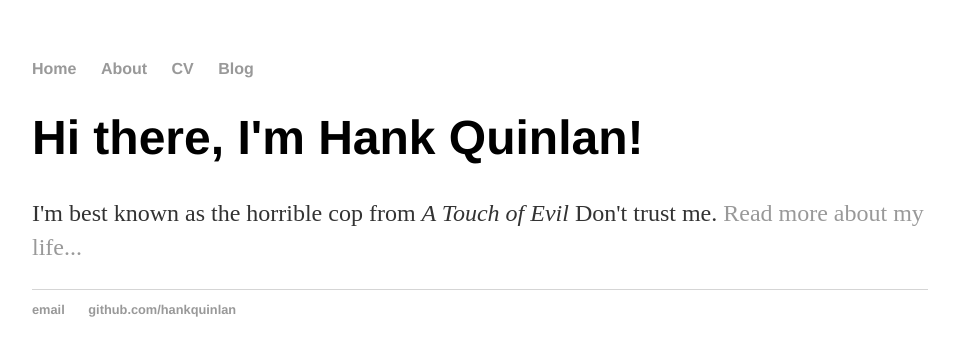
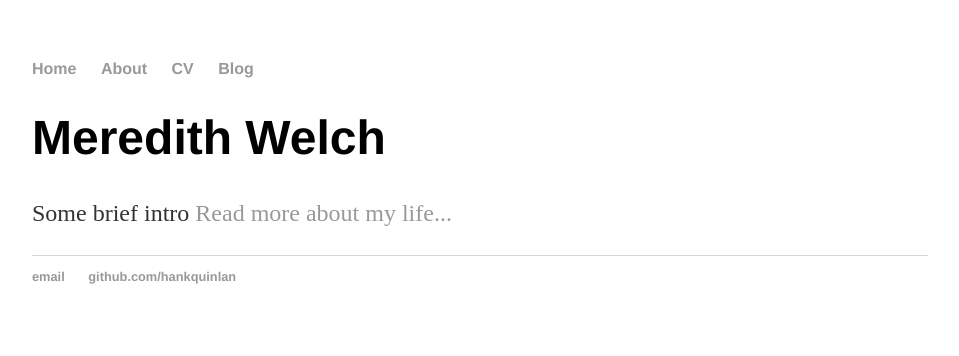
Before and after one commit to mswelch/mswelch.github.io, a Jekyll site: the page built from index.html, in a window 1280 px wide. Shown: the top 356 px of the page, without its empty margins (160-1119 px from the left). Built offline with Jekyll 4.4.1, drawn with Linux system fonts in a browser that asks for light colours.

Commit message:
Update index.html

```diff
--- a/index.html
+++ b/index.html
@@ -1,8 +1,8 @@
 ---
 layout: default
-title: Hank Quinlan, Horrible Cop
+title: Meredith Welch
 ---
 <div class="blurb">
-	<h1>Hi there, I'm Hank Quinlan!</h1>
-	<p>I'm best known as the horrible cop from <em>A Touch of Evil</em> Don't trust me. <a href="/about">Read more about my life...</a></p>
+	<h1>Meredith Welch</h1>
+	<p>Some brief intro <a href="/about">Read more about my life...</a></p>
 </div><!-- /.blurb -->
```
